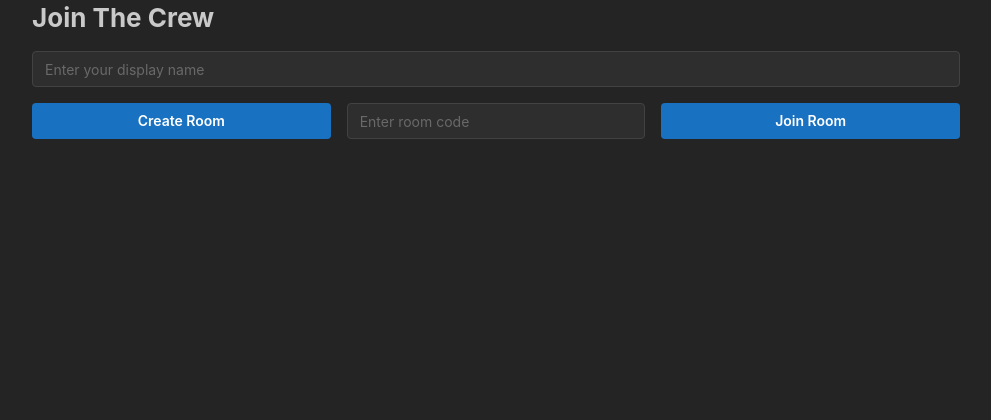
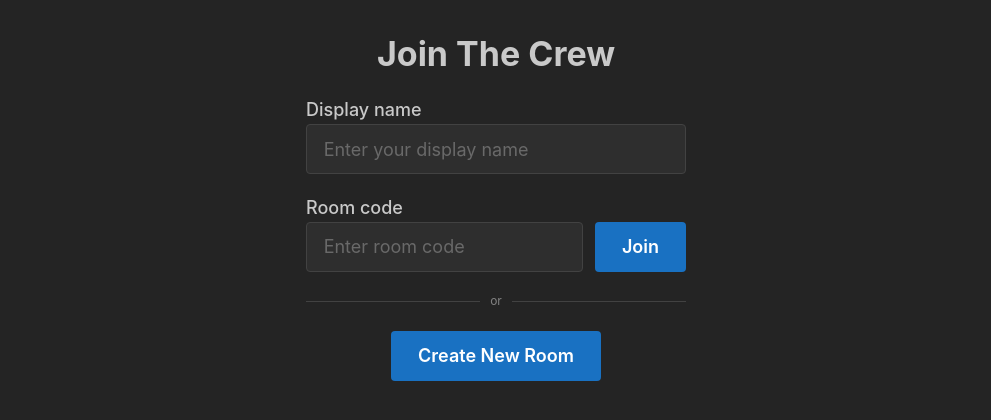
Before and after one commit to Deekz-nz/crew-online-client, a React (Vite) app: page / in a window 1280 px wide. Shown: the top 420 px of the page, without its empty margins (144-1135 px from the left). Built offline with nearby package versions, Linux system fonts and the light colour scheme; no server answers; what colyseus.js would draw is missing.

Commit message:
better looking lobby

```diff
--- a/src/screens/LobbyScreen.tsx
+++ b/src/screens/LobbyScreen.tsx
@@ -1,19 +1,7 @@
-import { Button, Group, Input, Stack, Title } from "@mantine/core";
+import { Button, Divider, Group, Stack, TextInput, Title } from "@mantine/core";
 import { useState, useEffect } from "react";
 import { useGameContext } from "../hooks/GameProvider";
 import { useLocation } from "react-router-dom";
-
-/**
- * LobbyScreen
- * -----------
- * First screen shown before joining a game.
- *
- * - Allows player to enter a display name.
- * - Calls joinRoom() from GameProvider when the "Join Room" button is clicked.
- *
- * Placeholder for future enhancements:
- * - Room list, game settings, or room creation.
- */
 
 export default function LobbyScreen() {
   const { joinRoom, createRoom } = useGameContext();
@@ -27,37 +15,55 @@ export default function LobbyScreen() {
   useEffect(() => {
     const pathCode = location.pathname.slice(1).toUpperCase();
     if (pathCode && pathCode.length === 6 && /^[A-Z]+$/.test(pathCode)) {
-      setRoomCode(pathCode); // ✅ Pre-fill only, no join
+      setRoomCode(pathCode); // ✅ Pre-fill only
     }
   }, [location.pathname]);
 
+  const handleJoin = () => {
+    if (displayName.trim()) {
+      localStorage.setItem("displayName", displayName);
+      joinRoom(displayName, roomCode);
+    }
+  };
+
+  const handleCreate = () => {
+    if (displayName.trim()) {
+      localStorage.setItem("displayName", displayName);
+      createRoom(displayName);
+    }
+  };
+
+  // Same width for both rows
+  const inputGroupWidth = 380;
+
   return (
-    <Stack>
-      <Title order={2}>Join The Crew</Title>
-      <Input
+    <Stack align="center" gap="lg" mt="xl">
+      <Title order={1}>Join The Crew</Title>
+
+      <TextInput
         placeholder="Enter your display name"
         value={displayName}
         onChange={(e) => setDisplayName(e.currentTarget.value)}
+        size="lg"
+        w={inputGroupWidth}
+        label="Display name"
       />
 
-      <Group grow>
-        <Button onClick={() => createRoom(displayName)}>Create Room</Button>
-        <Input
+      <Group gap="sm" align="flex-end" w={inputGroupWidth}>
+        <TextInput
           placeholder="Enter room code"
           value={roomCode}
           onChange={(e) => setRoomCode(e.currentTarget.value.toUpperCase())}
+          size="lg"
+          flex="1"
+          label="Room code"
         />
-        <Button
-          onClick={() => {
-            if (displayName.trim()) {
-              localStorage.setItem("displayName", displayName);
-              joinRoom(displayName, roomCode);
-            }
-          }}
-        >
-          Join Room
-        </Button>
+        <Button size="lg" onClick={handleJoin}>Join</Button>
       </Group>
+
+      <Divider label="or" labelPosition="center" w={inputGroupWidth} />
+
+      <Button size="lg" color="blue" onClick={handleCreate}>Create New Room</Button>
     </Stack>
   );
 }
```
